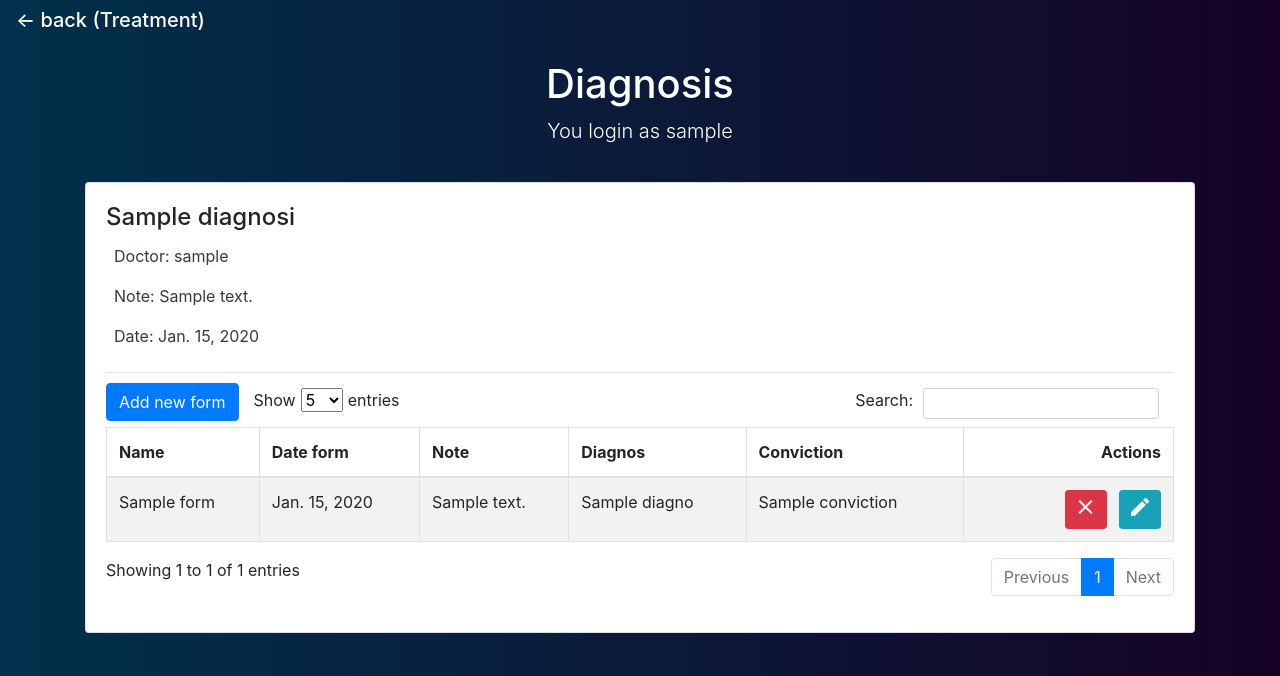
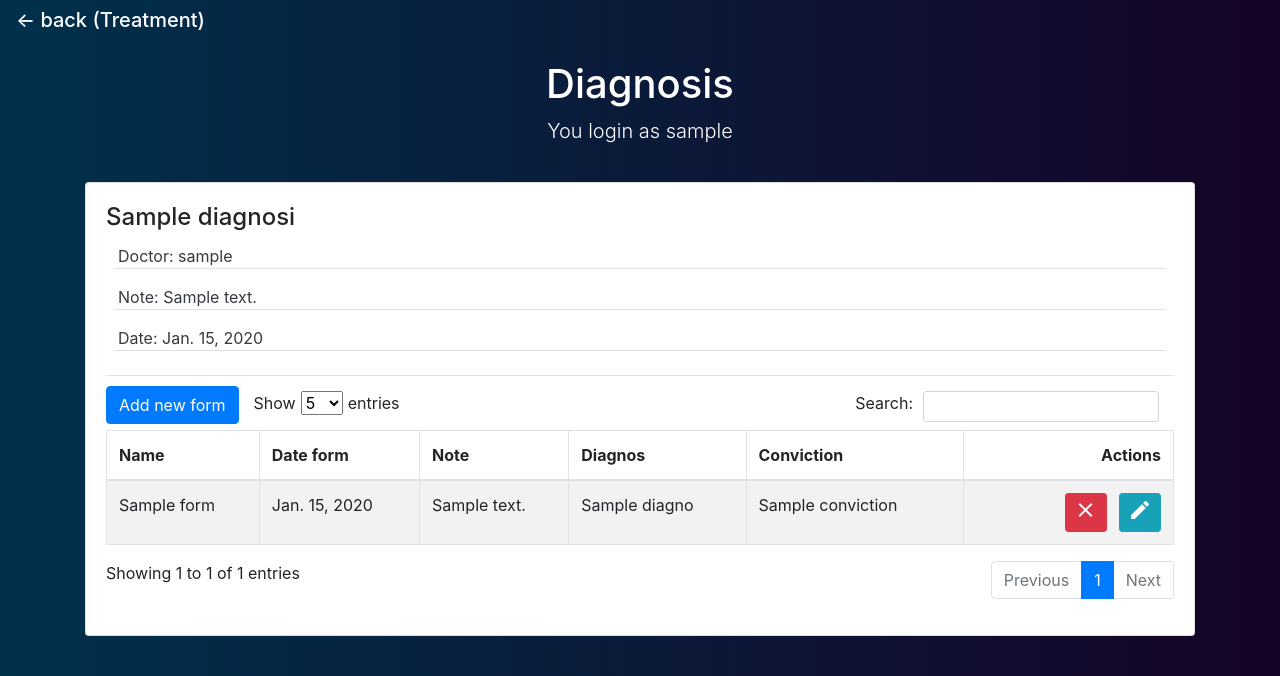
Before and after one commit to VLco/PsichoDiagnosis, a Django app: a page that uses core/templates/core/view_diagnosis.html in a window 1280 px wide. Shown: the part 56-732 px from the top of the page. Run offline with Django 3.2, Linux system fonts and the light colour scheme; tables that the repository leaves empty hold one stand-in row (values such as "Sample post"); some libraries are stand-ins or nearby versions.

Commit message:
изменение дизайна

```diff
--- a/core/templates/core/view_diagnosis.html
+++ b/core/templates/core/view_diagnosis.html
@@ -18,9 +18,9 @@
             <div class="card-body">
                 <div class="border-bottom pb-4">
                     <h4 class="card-title">{{ diagnosis.Name }}</h4>
-                    <p class="card-text text-dark mx-2">Doctor: {{ diagnosis.Doctor }}</p>
-                    <p class="card-text text-dark mx-2">Note: {{ diagnosis.Note }}</p>
-                    <p class="card-text text-dark mx-2">Date: {{ diagnosis.StartDiagnosis }}</p>
+                    <p class="card-text text-dark mx-2 border-bottom pl-1">Doctor: {{ diagnosis.Doctor }}</p>
+                    <p class="card-text text-dark mx-2 border-bottom pl-1">Note: {{ diagnosis.Note }}</p>
+                    <p class="card-text text-dark mx-2 border-bottom pl-1">Date: {{ diagnosis.StartDiagnosis }}</p>
                 </div>
 
                 <div class="tab-content">
--- a/core/templates/core/view_patient.html
+++ b/core/templates/core/view_patient.html
@@ -20,7 +20,7 @@
                     <h4 class="card-title">{{ patient.FIO }}</h4>
                     <p class="card-text text-dark mx-2 border-bottom pl-1">Number Card: {{ patient.NumberRecord }}</p>
                     <p class="card-text text-dark mx-2 border-bottom pl-1">Birthday: {{ patient.Birthday }}</p>
-                    <p class="card-text text-dark mx-2 border-bottom pl-1">Sex: {{ patient.Sex }}</p>
+                    <p class="card-text text-dark mx-2 border-bottom pl-1">Sex: {{ patient.get_Sex_display }}</p>
                     <p class="card-text text-dark mx-2 border-bottom pl-1">Adress: {{ patient.Adress }}</p>
                     <p class="card-text text-dark mx-2 border-bottom pl-1">Phone: {{ patient.Phone }}</p>
 
```
